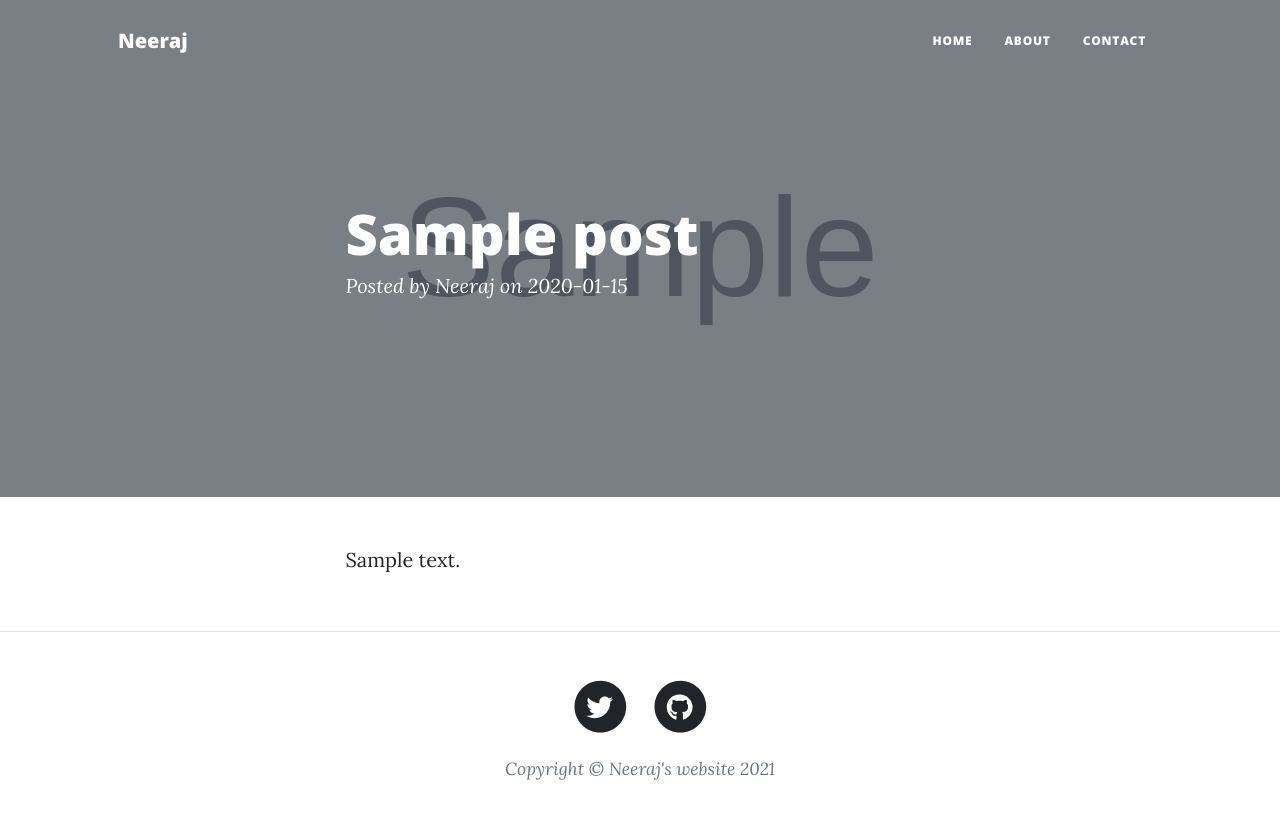
After one commit to neeraj779/Python-Flask-Blog, a Flask app: a page that uses templates/post.html in a window 1280 px wide. The commit adds this page. Run offline with Flask 2, Linux system fonts and the light colour scheme; tables that the repository leaves empty hold one stand-in row (values such as "Sample post"); grey boxes marked "Sample" are stand-in pictures; some libraries are stand-ins or nearby versions.

Commit message:
connect post with database

```diff
--- a/main.py
+++ b/main.py
@@ -32,6 +32,16 @@ class Contact(db.Model):
     email = db.Column(db.String(20), nullable=False)
 
 
+class Posts(db.Model):
+    sno = db.Column(db.Integer, primary_key=True)
+    title = db.Column(db.String(20), nullable=False)
+    content = db.Column(db.String(220), nullable=False)
+    slug = db.Column(db.String(20), nullable=False)
+    img = db.Column(db.String(20), nullable=False)
+    date = db.Column(db.String(12), nullable=True)
+
+
+
 @app.route("/")
 def home():
     return render_template("index.html", data=data)
@@ -40,6 +50,13 @@ def home():
 @app.route("/about")
 def about():
     return render_template("about.html", data=data)
+
+@app.route("/post/<string:post_slug>", methods=["GET"])
+def post_route(post_slug):
+    post= Posts.query.filter_by(slug=post_slug).first()
+    return render_template("post.html", data=data, post=post)
+
+
 
 
 @app.route("/contact", methods=['GET', 'POST'])
--- a/templates/layout.html
+++ b/templates/layout.html
@@ -73,7 +73,7 @@
     <!-- Bootstrap core JS-->
     <script src="https://cdn.jsdelivr.net/npm/bootstrap@5.0.2/dist/js/bootstrap.bundle.min.js"></script>
     <!-- Core theme JS-->
-    <script src="static/js/scripts.js"></script>
+    <script src="{{url_for('static', filename='js/scripts.js')}}"></script>
 </body>
 
 </html>
--- /dev/null
+++ b/templates/post.html
@@ -0,0 +1,33 @@
+{% extends "layout.html" %}
+{% block body %}
+
+     <!-- Page Header-->
+     {%set fname= 'assets/img/' + post.img %}
+     <header class="masthead" style="background-image: url('{{ url_for('static',filename=fname) }}')">
+        <div class="container position-relative px-4 px-lg-5">
+            <div class="row gx-4 gx-lg-5 justify-content-center">
+                <div class="col-md-10 col-lg-8 col-xl-7">
+                    <div class="post-heading">
+                        <h1>{{post.title}}</h1>
+                        <span class="meta">
+                            Posted by Neeraj
+                            on {{post.date}}
+                        </span>
+                    </div>
+                </div>
+            </div>
+        </div>
+    </header>
+    <!-- Post Content-->
+    <article class="mb-4">
+        <div class="container px-4 px-lg-5">
+            <div class="row gx-4 gx-lg-5 justify-content-center">
+                <div class="col-md-10 col-lg-8 col-xl-7">
+                    {{post.content}}
+                    </p>
+                </div>
+            </div>
+        </div>
+    </article>
+
+   {% endblock %}
```
